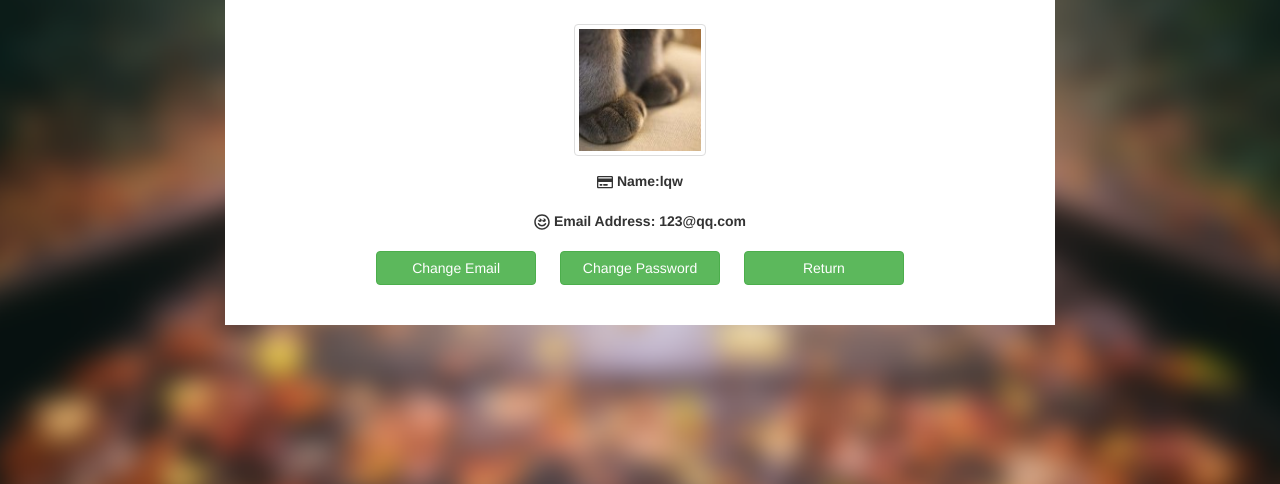
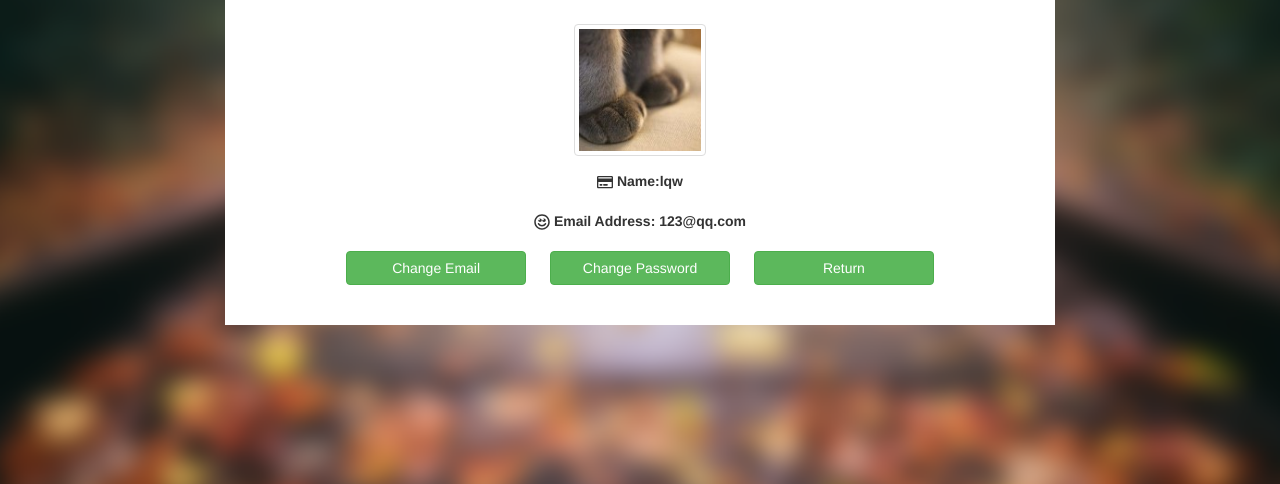
Before and after one commit to OldAAAA/Web_Final, a Django app: page /profile/ in a window 1280 px wide. Shown: the part 285-769 px from the top of the page. Run offline with Django 3.2, Linux system fonts and the light colour scheme; a user stored in the database is signed in; some libraries are stand-ins or nearby versions.

Commit message:
按钮长度

```diff
--- a/static/css/style_pro.css
+++ b/static/css/style_pro.css
@@ -71,7 +71,7 @@ body, html {
 
 .btn-success {
     color: white;
-    width: 160px;
+    width: 180px;
     margin-left: 10px;
     margin-right: 10px;
 }
```
